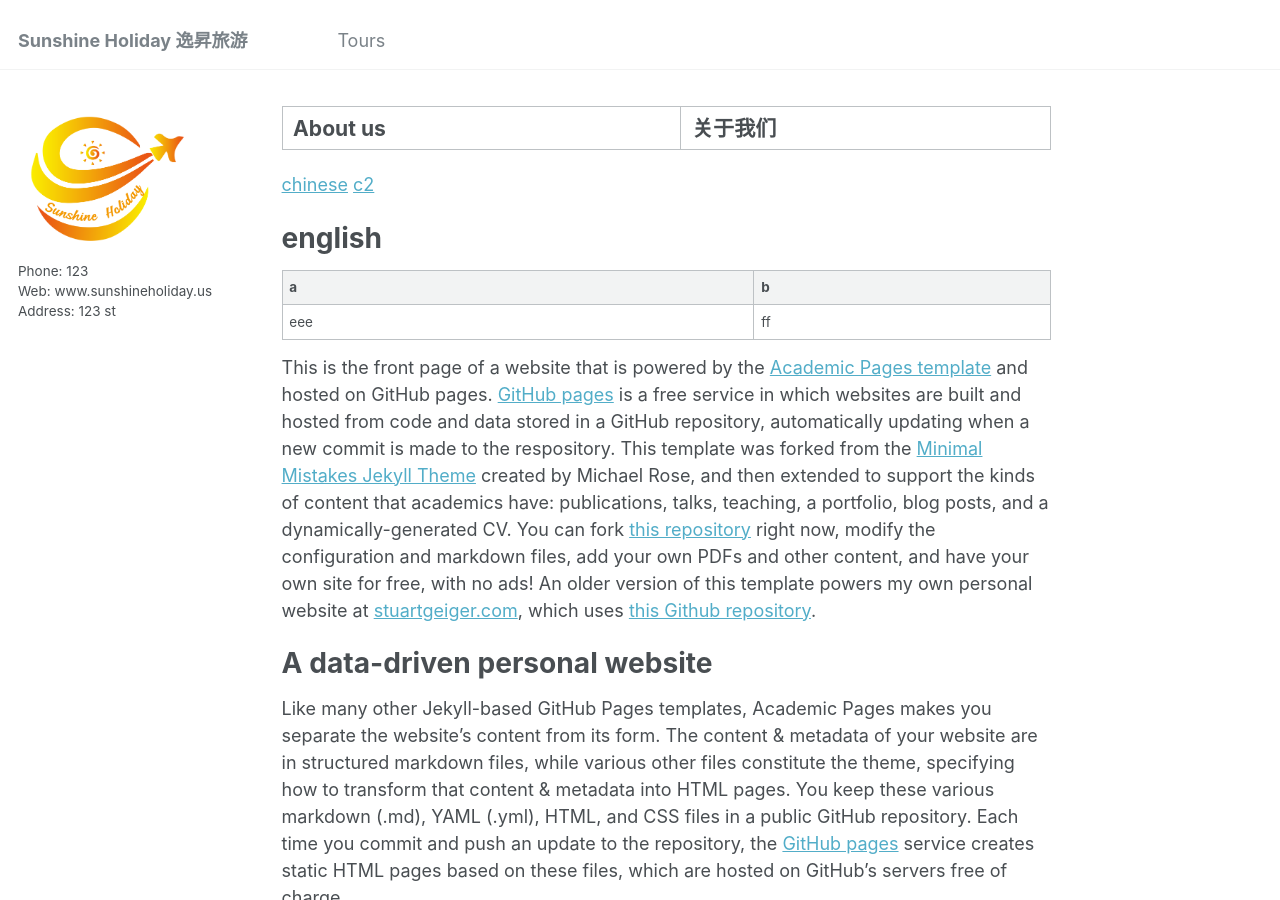
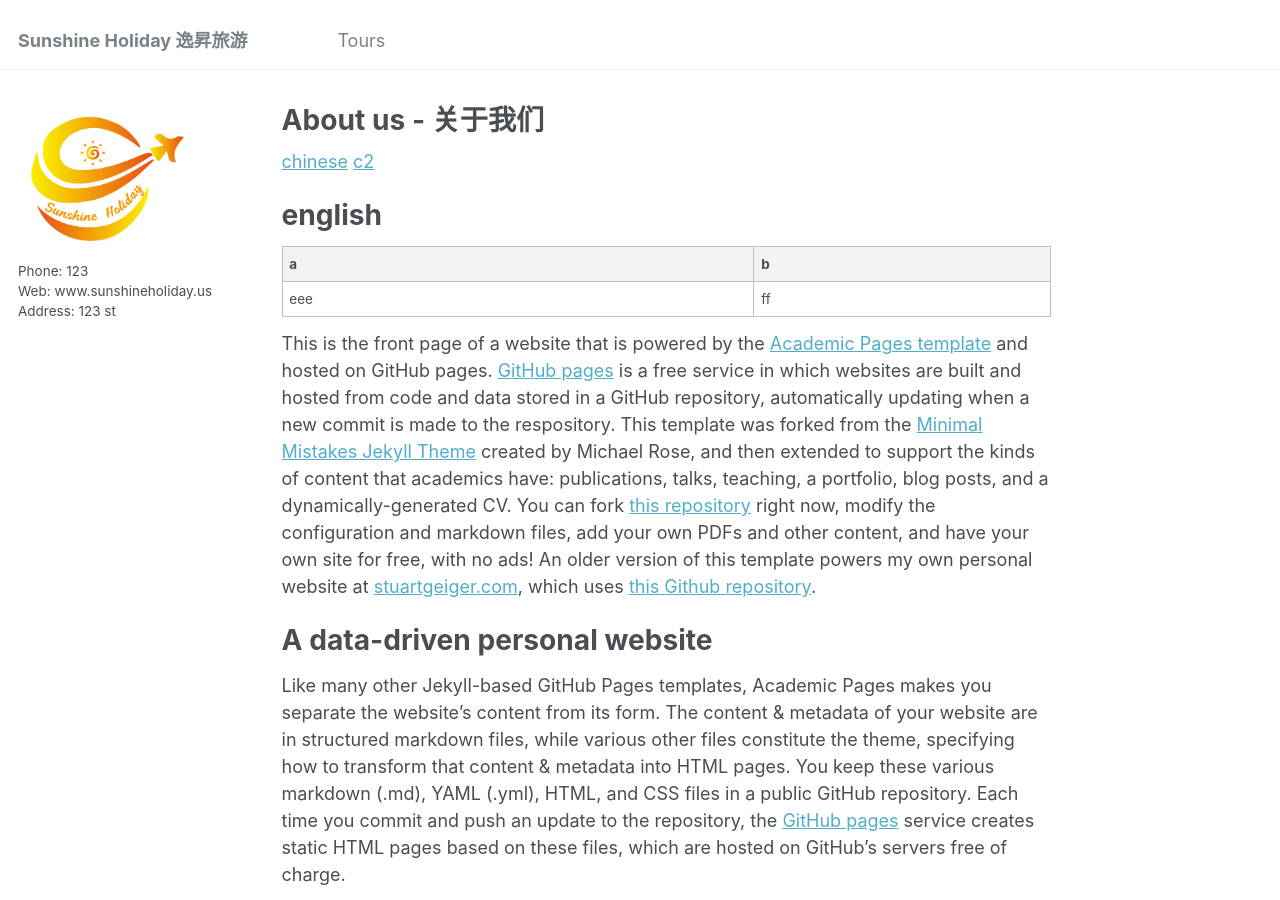
Before and after one commit to sunshineholidayus/web3, a Jekyll site: the page built from _pages/about.md, in a window 1280 px wide and 900 px high. Built offline with Jekyll 4.4.1, drawn with Linux system fonts in a browser that asks for light colours.

```diff
--- a/_pages/about.md
+++ b/_pages/about.md
@@ -1,6 +1,6 @@
 ---
 permalink: /
-title: "About us | 关于我们"
+title: "About us - 关于我们"
 author_profile: true
 redirect_from:
   - /about/
```
